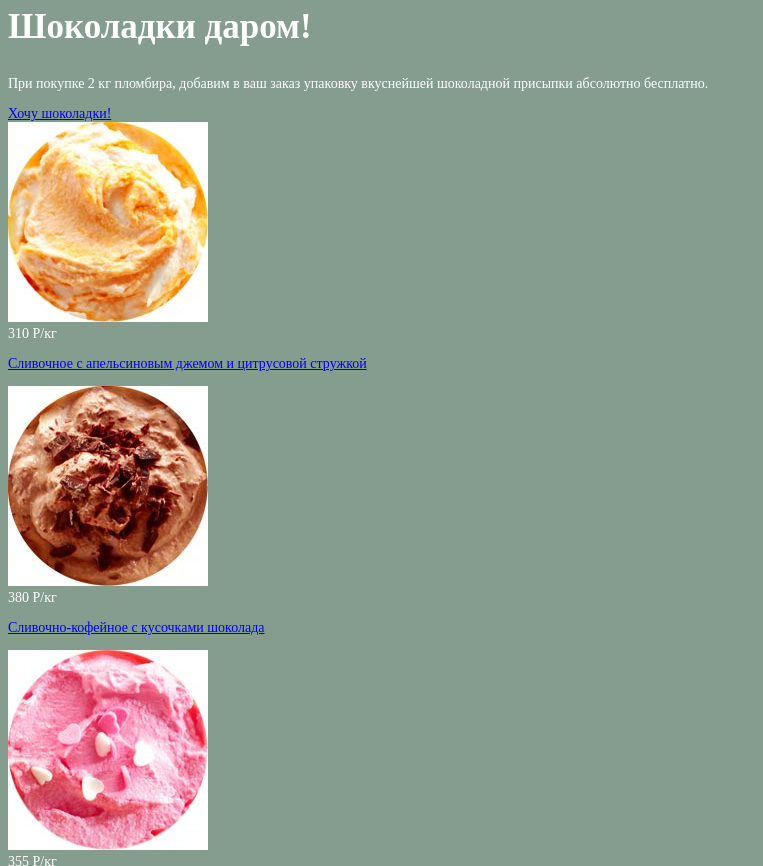
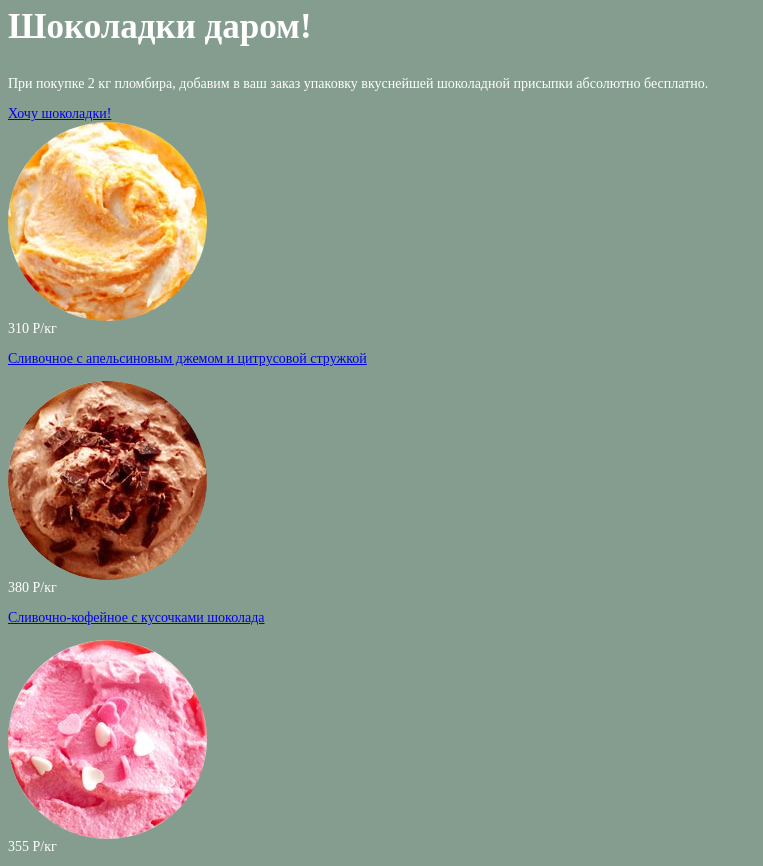
Before and after one commit to vovochka40in/233098-gllacy, a plain HTML site: page index.html in a window 1280 px wide. Shown: the part 1020-1886 px from the top of the page, without its empty margins (0-763 px from the left). Drawn offline with Linux system fonts and the light colour scheme; a script that the page names is missing.

Commit message:
change font settings and images mask

```diff
--- a/css/style.css
+++ b/css/style.css
@@ -1,15 +1,12 @@
-body
-{
+body {
   font-family: Roboto Arial sans-serif;
   font-size: 14px;
-    font-weight: normal;
   line-height: 16px;
 
   color: white;
 }
 
-h1
-{
+h1 {
   font-family: Roboto Arial sans-serif;
   font-size: 35px;
   font-weight: bold;
@@ -18,8 +15,7 @@ h1
   color: white;
 }
 
-h2
-{
+h2 {
   font-family: Roboto Arial sans-serif;
   font-size: 35px;
   font-weight: bold;
@@ -28,10 +24,16 @@ h2
   color: white;
 }
 
+.catalog-pic {
+  overflow: hidden;
+  width: 199px;
+  height: 199px;
+  border-radius: 50%;
+}
+
 /*
 TMP
 */
-body
-{
+body {
   background-color: #849d8f;
 }
```
Lines whose indentation alone changed are shown as unchanged.
